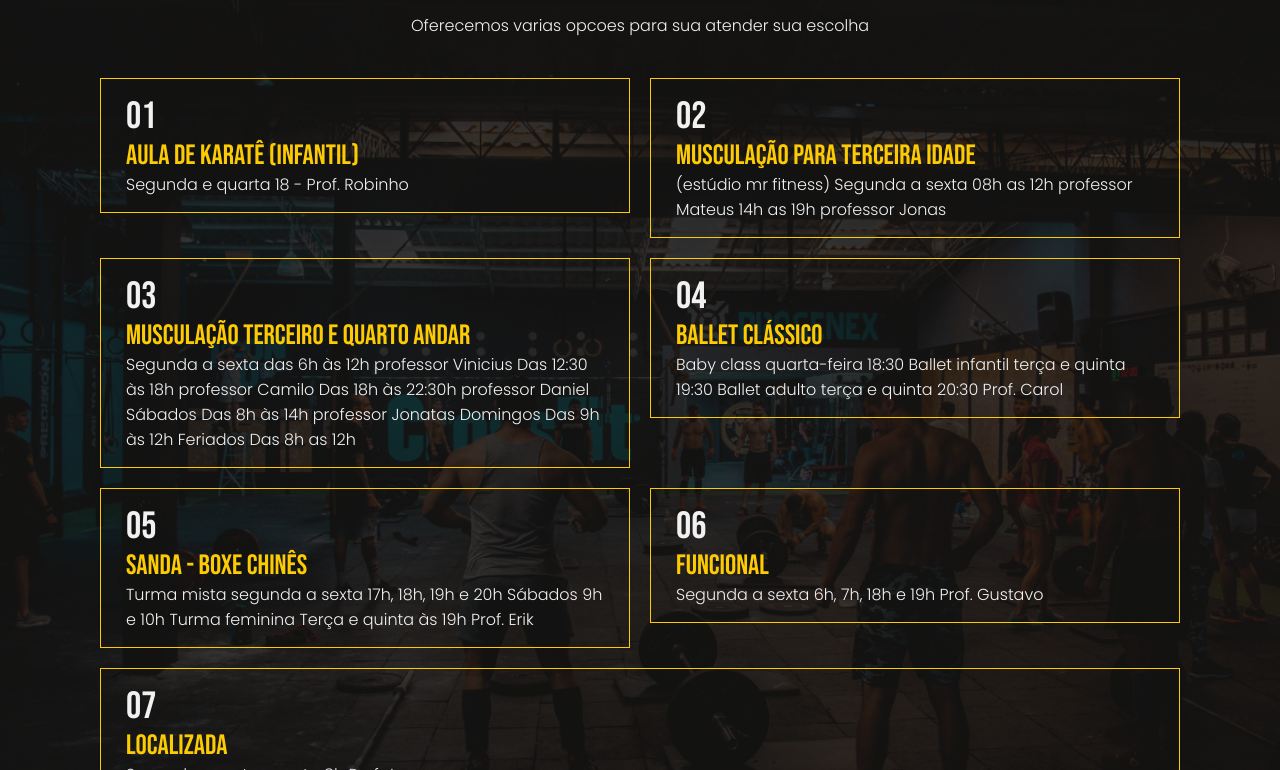
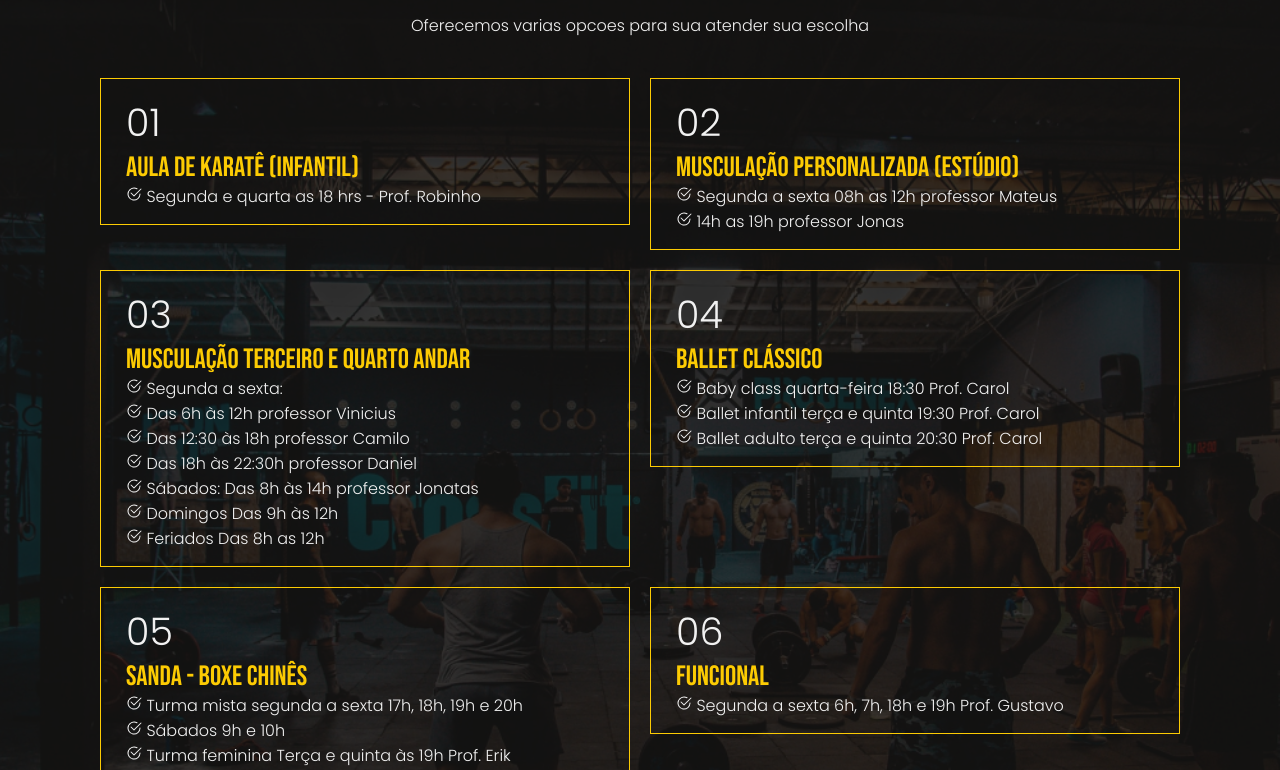
Before and after one commit to Carlosxc-dev/MR_fitness, a React (Vite) app: page / in a window 1280 px wide. Shown: the part 1830-2600 px from the top of the page. Built offline with nearby package versions, Linux system fonts and the light colour scheme.

Commit message:
edit servicos com infos adequadas

```diff
--- a/src/components/servicos/card/card.tsx
+++ b/src/components/servicos/card/card.tsx
@@ -1,18 +1,58 @@
-import {Conteiner} from './style'
+import { Conteiner } from './style'
+import { BsCheck2Circle } from 'react-icons/bs'
 
 interface info {
+
+  itens: {
+    id: number,
+    number: string,
     title: string,
-    number: string,
     text: string,
+    text01: string,
+    text02: string,
+    text03: string,
+    text04: string,
+    text05: string,
+    text06: string,
+  }
 }
 
 
-export default function card(props:info) {
+export default function card(props: info) {
   return (
     <Conteiner>
-        <span>{props.number}</span>
-        <span>{props.title}</span>
-        <span>{props.text}</span>
+      <span className='number'>{props.itens.number}</span>
+      <span className='title'>{props.itens.title}</span>
+
+      {
+        (props.itens.text == "") ? "" : <span><BsCheck2Circle /> {props.itens.text}</span>
+      }
+
+      {
+        (props.itens.text01 == "") ? "" : <span><BsCheck2Circle /> {props.itens.text01}</span>
+      }
+
+      {
+        (props.itens.text02 == "") ? "" : <span><BsCheck2Circle /> {props.itens.text02}</span>
+      }
+
+      {
+        (props.itens.text03 == "") ? "" : <span><BsCheck2Circle /> {props.itens.text03}</span>
+      }
+
+      {
+        (props.itens.text04 == "") ? "" : <span><BsCheck2Circle /> {props.itens.text04}</span>
+      }
+
+      {
+        (props.itens.text05 == "") ? "" : <span><BsCheck2Circle /> {props.itens.text05}</span>
+      }
+
+      {
+        (props.itens.text06 == "") ? "" : <span><BsCheck2Circle /> {props.itens.text06}</span>
+      }
+
+
     </Conteiner>
   )
 }
--- a/src/components/servicos/card/style.ts
+++ b/src/components/servicos/card/style.ts
@@ -8,15 +8,15 @@ export const Conteiner = styled.div`
     padding: 15px 25px;
     border: 1px solid ${props => props.theme.colors.primary};
 
-    span:nth-child(1){
+    .number{
         font-size: 38px;
 
     }
-    span:nth-child(2){
+    .title{
         color: ${props => props.theme.colors.primary};
         font-size: 28px;
     }
-    span:nth-child(3){
+    span{
         font-family:  ${props => props.theme.fonts.fontSubTitle};
         font-size:  ${props => props.theme.fonts.subtitle};
 
--- a/src/components/servicos/servicos.tsx
+++ b/src/components/servicos/servicos.tsx
@@ -6,58 +6,92 @@ import img_mobile from "../../assets/services_mobile.jpg";
 
 export default function Servicos() {
 
-  // const infos = [
-  //   {
-  //     id: 1,
-  //     number: "01",
-  //     title: "Aula de Karatê (infantil)",
-  //     text01: "Segunda e quarta 18 - Prof. Robinho",
-  //   },
-  //   {
-  //     id: 2,
-  //     number: "02",
-  //     title: "Musculação para terceira idade",
-  //     text01: "estúdio mr fitness",
-  //     text02: "Segunda a sexta",
-  //     text03: " 08h as 12h professor Mateus",
-  //     text04: " 14h as 19h professor Jonas" ,
-  //   },
-  //   {
-  //     id: 3,
-  //     number: "03",
-  //     title: "Musculação terceiro e quarto andar",
-  //     text: "Segunda e quarta 18 - Prof. Robinho",
-  //     text01: "Das 12:30 às 18h professor Camilo",
-  //     text02: "Das 18h às 22:30h professor Daniel",
-  //     text03: "Sábados: Das 8h às 14h professor Jonatas",
-  //     text04: "Domingos: Das 9h às 12h" ,
-  //     text05: "Feriados: Das 8h as 12h" ,
-  //   },
-  //   {
-  //     id: 4,
-  //     number: "01",
-  //     title: "Aula de Karatê (infantil)",
-  //     text: "Segunda e quarta 18 - Prof. Robinho",
-  //   },
-  //   {
-  //     id: 5,
-  //     number: "01",
-  //     title: "Aula de Karatê (infantil)",
-  //     text: "Segunda e quarta 18 - Prof. Robinho",
-  //   },
-  //   {
-  //     id: 6,
-  //     number: "01",
-  //     title: "Aula de Karatê (infantil)",
-  //     text: "Segunda e quarta 18 - Prof. Robinho",
-  //   },
-  //   {
-  //     id: 7,
-  //     number: "01",
-  //     title: "Aula de Karatê (infantil)",
-  //     text: "Segunda e quarta 18 - Prof. Robinho",
-  //   },
-  // ]
+  const infos = [
+    {
+      id: 1,
+      number: "01",
+      title: "Aula de Karatê (infantil)",
+      text: " Segunda e quarta as 18 hrs - Prof. Robinho",
+      text01: "",
+      text02: "",
+      text03: "",
+      text04: "",
+      text05: "",
+      text06: "",
+    },
+    {
+      id: 2,
+      number: "02",
+      title: " Musculação Personalizada (estúdio)",
+      text: " Segunda a sexta 08h as 12h professor Mateus",
+      text01: " 14h as 19h professor Jonas",
+      text02: "",
+      text03: "",
+      text04: "",
+      text05: "",
+      text06: "",
+    },
+    {
+      id: 3,
+      number: "03",
+      title: "Musculação terceiro e quarto andar",
+      text: " Segunda a sexta:",
+      text01: " Das 6h às 12h professor Vinicius",
+      text02: " Das 12:30 às 18h professor Camilo",
+      text03: " Das 18h às 22:30h professor Daniel",
+      text04: " Sábados: Das 8h às 14h professor Jonatas",
+      text05: " Domingos Das 9h às 12h",
+      text06: " Feriados Das 8h as 12h",
+    },
+    {
+      id: 4,
+      number: "04",
+      title: "Ballet clássico",
+      text:   " Baby class quarta-feira 18:30 Prof. Carol",
+      text01: " Ballet infantil terça e quinta 19:30 Prof. Carol",
+      text02: " Ballet adulto terça e quinta 20:30 Prof. Carol",
+      text03: "",
+      text04: "",
+      text05: "",
+      text06: "",
+    },
+    {
+      id: 5,
+      number: "05",
+      title: "Sanda - boxe chinês",
+      text: " Turma mista segunda a sexta 17h, 18h, 19h e 20h",
+      text01: " Sábados 9h e 10h",
+      text02: " Turma feminina Terça e quinta às 19h Prof. Erik",
+      text03: "",
+      text04: "",
+      text05: "",
+      text06: "",
+    },
+    {
+      id: 6,
+      number: "06",
+      title: "Funcional",
+      text: "Segunda a sexta 6h, 7h, 18h e 19h Prof. Gustavo",
+      text01: "",
+      text02: "",
+      text03: "",
+      text04: "",
+      text05: "",
+      text06: "",
+    },
+    {
+      id: 7,
+      number: "07",
+      title: "Localizada",
+      text: " Segunda, quarta e sexta 8h Prof. Jonas",
+      text01: "",
+      text02: "",
+      text03: "",
+      text04: "",
+      text05: "",
+      text06: "",
+    },
+  ]
 
   return (
     <Conteiner id='servicos'>
@@ -78,80 +112,40 @@ export default function Servicos() {
       <div className="content">
         <div className="item">
           <Card
-            number="01"
-            title="Aula de Karatê (infantil)"
-            text="Segunda e quarta 18 - Prof. Robinho"
+            itens={infos[0]}
           />
         </div>
         <div className="item">
           <Card
-            number="02"
-            title="Musculação para terceira idade"
-            text="(estúdio mr fitness)
-            Segunda a sexta
-            08h as 12h professor Mateus
-            14h as 19h professor Jonas"
-
+            itens={infos[1]}
           />
         </div>
         <div className="item">
           <Card
-            number="03"
-            title="Musculação terceiro e quarto andar"
-            text="Segunda a sexta das 6h às 12h professor Vinicius
-                  Das 12:30 às 18h professor Camilo
-                  Das 18h às 22:30h professor Daniel
-
-                  Sábados
-                  Das 8h às 14h professor Jonatas
-                  Domingos
-                  Das 9h às 12h
-                  Feriados
-                  Das 8h as 12h"
+            itens={infos[2]}
           />
         </div>
         <div className="item">
           <Card
-            number="04"
-            title="Ballet clássico"
-            text="Baby class quarta-feira 18:30
-            Ballet infantil terça e quinta 19:30
-            Ballet adulto terça e quinta 20:30
-            Prof. Carol"
+            itens={infos[3]}
           />
         </div>
         <div className="item">
           <Card
-            number="05"
-            title="Sanda - boxe chinês "
-            text="Turma mista segunda a sexta 17h, 18h, 19h e 20h
-            Sábados
-            9h e 10h
-
-            Turma feminina
-            Terça e quinta às 19h
-            Prof. Erik"
+            itens={infos[4]}
           />
         </div>
         <div className="item">
           <Card
-            number="06"
-            title="Funcional"
-            text="
-            Segunda a sexta
-            6h, 7h, 18h e 19h
-            Prof. Gustavo"
+            itens={infos[5]}
           />
         </div>
         <div className="item">
           <Card
-            number="07"
-            title="Localizada "
-            text="Segunda, quarta e sexta
-            8h
-            Prof. Jonas"
+            itens={infos[6]}
           />
         </div>
+
       </div>
     </Conteiner>
   );
```
